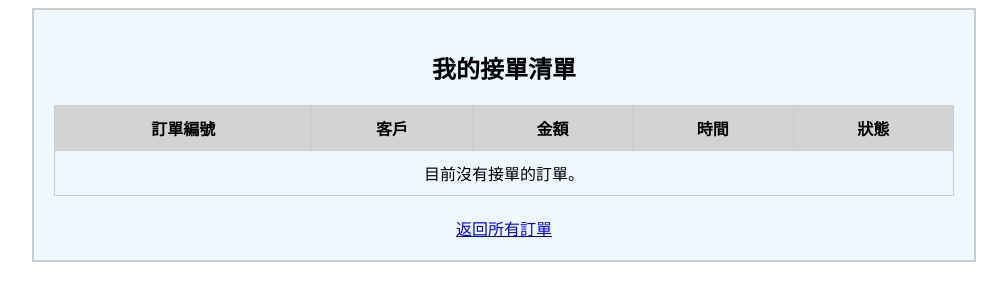
After one commit to tzuuuuuu/team6, a Flask app: page /owndelivery in a window 1280 px wide. The commit adds this page. Shown: the top 301 px of the page, without its empty margins (136-1143 px from the left). Run offline with Flask 3, Linux system fonts and the light colour scheme; the visitor is signed in with stand-in values (Sample User, id 1); data comes from the database, SQL or seed files in the repository.

Commit message:
小哥按接單會更新訂單狀態，新增小哥已接訂單頁面

```diff
--- a/app.py
+++ b/app.py
@@ -135,6 +135,16 @@ def accept_order():
         message = f"成功接單 #{order_id}"
     return render_template('allorders.html', message=message, data=DB.getDeliveryOrderList())
 
+@app.route('/owndelivery')
+@login_required
+def own_delivery():
+    """
+    顯示當前登入用戶接的訂單
+    """
+    user_id = session.get('user_id')  # 獲取目前登入的用戶 ID
+    data = DB.getOwnDeliveryOrders()  # 從資料庫中獲取接單的訂單
+    return render_template('owndelivery.html', data=data)
+
 
 if __name__ == '__main__':
     app.run(debug=True)
--- a/dbUtils.py
+++ b/dbUtils.py
@@ -196,6 +196,15 @@ def updateOrderStatus(order_id, status):
     cursor.execute(sql, (status, order_id))
     conn.commit()
 
+def getOwnDeliveryOrders():
+    """
+    查詢當前登入用戶接的訂單
+    """
+    sql = "SELECT * FROM orders WHERE order_status = 'in_delivery'"
+    cursor.execute(sql)
+    return cursor.fetchall()
+
+
 
 # 关闭数据库连接（程序结束时调用）
 def closeConnection():
--- a/templates/allorders.html
+++ b/templates/allorders.html
@@ -71,7 +71,7 @@
         {% endfor %}
     </table>
     </form>
-    <a href="/ownlist">回我的清單</a>
+    <a href="/owndelivery">到我的已接清單</a>
 </div>
     </div>
     </div>
--- /dev/null
+++ b/templates/owndelivery.html
@@ -0,0 +1,62 @@
+<!DOCTYPE html>
+<html>
+<head>
+    <meta charset="utf-8">
+    <title>我的接單清單</title>
+    <style>
+        body { text-align: center; }
+        #container {
+            width: 900px;
+            margin: 0 auto;
+            padding: 20px;
+            background-color: aliceblue;
+            border: 2px solid #ccc;
+        }
+        table {
+            width: 100%;
+            margin: 20px auto;
+            border-collapse: collapse;
+        }
+        th, td {
+            border: 1px solid #ccc;
+            padding: 10px;
+            text-align: center;
+        }
+        th {
+            background-color: lightgray;
+        }
+    </style>
+</head>
+<body>
+    <div id="container">
+        <h2>我的接單清單</h2>
+
+        <table>
+            <tr>
+                <th>訂單編號</th>
+                <th>客戶</th>
+                <th>金額</th>
+                <th>時間</th>
+                <th>狀態</th>
+            </tr>
+            {% if data %}
+                {% for order in data %}
+                <tr>
+                    <td>{{ order.order_id }}</td>
+                    <td>{{ order.user_id }}</td>
+                    <td>${{ order.total_price }}</td>
+                    <td>{{ order.order_date }}</td>
+                    <td>{{ order.order_status }}</td>
+                </tr>
+                {% endfor %}
+            {% else %}
+                <tr>
+                    <td colspan="5">目前沒有接單的訂單。</td>
+                </tr>
+            {% endif %}
+        </table>
+
+        <a href="/allorders">返回所有訂單</a>
+    </div>
+</body>
+</html>
--- a/test1209.sql
+++ b/test1209.sql
@@ -142,6 +142,8 @@ CREATE TABLE `delivery_orders` (
   FOREIGN KEY (`delivery_user_id`) REFERENCES `user`(`id`) -- 关联送货员
 ) ENGINE=InnoDB DEFAULT CHARSET=utf8 COLLATE=utf8_unicode_ci;
 
+INSERT INTO `delivery_orders` (`delivery_id`, `order_id`, `delivery_user_id`, `pickup_time`, `delivery_time`, `delivery_status`) VALUES
+(1, 1, 323456, '2024-12-18 10:27:44', '2024-12-18 10:43:45', 'accepted');
 -- --------------------------------------------------------
 
 COMMIT;
```
